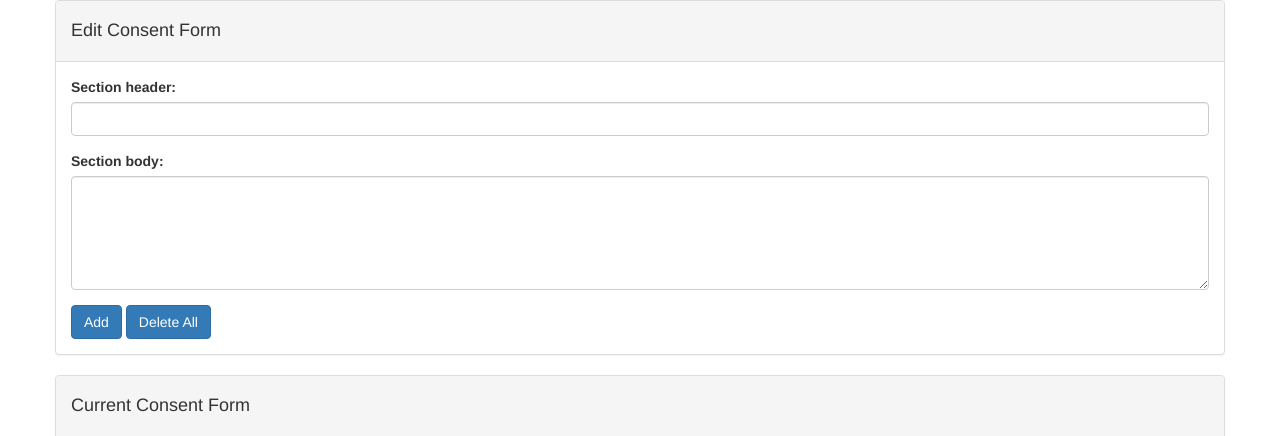
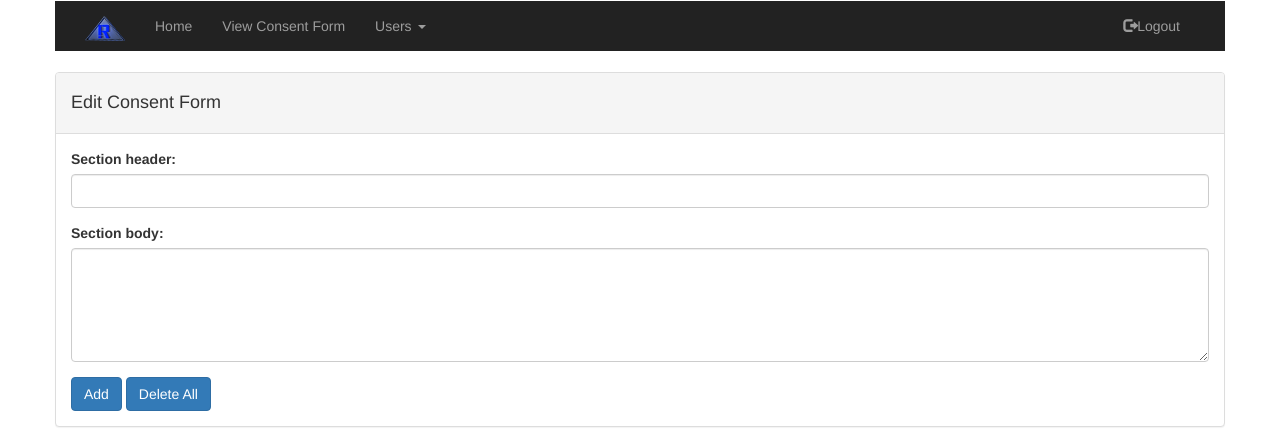
Before and after one commit to mrrboto/Riskories, a PHP site: page /consent/editConsentForm.php in a window 1280 px wide. Shown: the top 436 px of the page. Run offline with PHP 8.4, Linux system fonts and the light colour scheme; data comes from the database, SQL or seed files in the repository; some libraries are stand-ins or nearby versions.

Commit message:
Admin portal has button to edit the consent form. Other minor improvements to functionality

```diff
--- a/consent/editConsentForm.php
+++ b/consent/editConsentForm.php
@@ -16,6 +16,45 @@ include('../db/db.php');
 
     <!-- Latest compiled JavaScript -->
     <script src="https://maxcdn.bootstrapcdn.com/bootstrap/3.3.7/js/bootstrap.min.js"></script>
+
+    <div class="navbar">
+        <nav class="container navbar-inverse">
+            <div class="container-fluid">
+                <!-- Brand and toggle get grouped for better mobile display -->
+                <div class="navbar-header">
+                    <button type="button" class="navbar-toggle collapsed" data-toggle="collapse"
+                            data-target="#bs-example-navbar-collapse-1" aria-expanded="false">
+                        <span class="sr-only">Toggle navigation</span>
+                        <span class="icon-bar"></span>
+                        <span class="icon-bar"></span>
+                        <span class="icon-bar"></span>
+                    </button>
+                    <a class="navbar-brand" href="../admin/admin.php">
+                        <img alt="Brand" src="../img/s_logo_3.png" height="45px" width="40px" style="padding-bottom: 20px">
+                    </a>
+                </div>
+
+                <!-- Collect the nav links, forms, and other content for toggling -->
+                <div class="collapse navbar-collapse" id="bs-example-navbar-collapse-1">
+                    <ul class="nav navbar-nav">
+                        <li><a href="../admin/admin.php">Home<span class="sr-only">(current)</span></a></li>
+                        <li><a href="../consent/consentform.php">View Consent Form</a></li>
+                        <li class="dropdown">
+                            <a href="#" class="dropdown-toggle" data-toggle="dropdown" role="button" aria-haspopup="true"
+                               aria-expanded="false">Users <span class="caret"></span></a>
+                            <ul class="dropdown-menu">
+                                <li><a href="../admin/insert.php">Add</a></li>
+                                <li><a href="../admin/select.php">List</a></li>
+                            </ul>
+                        </li>
+                    </ul>
+                    <ul class="nav navbar-nav navbar-right">
+                        <li><a href="../login/logout.php"><span class="glyphicon glyphicon-log-out"></span>Logout</a></li>
+                    </ul>
+                </div><!-- /.navbar-collapse -->
+            </div><!-- /.container-fluid -->
+        </nav>
+    </div>
 
     <div class="container">
         <div class="row">
```
Also changed, not shown: admin/admin.php (+8 -0 lines).
